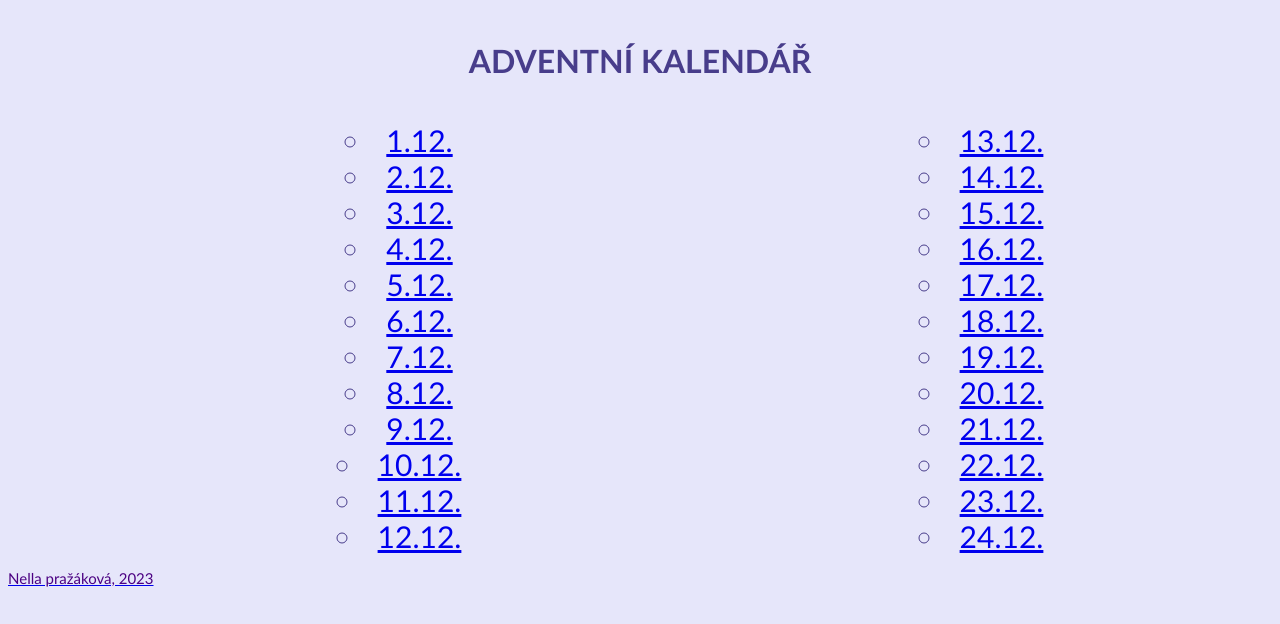
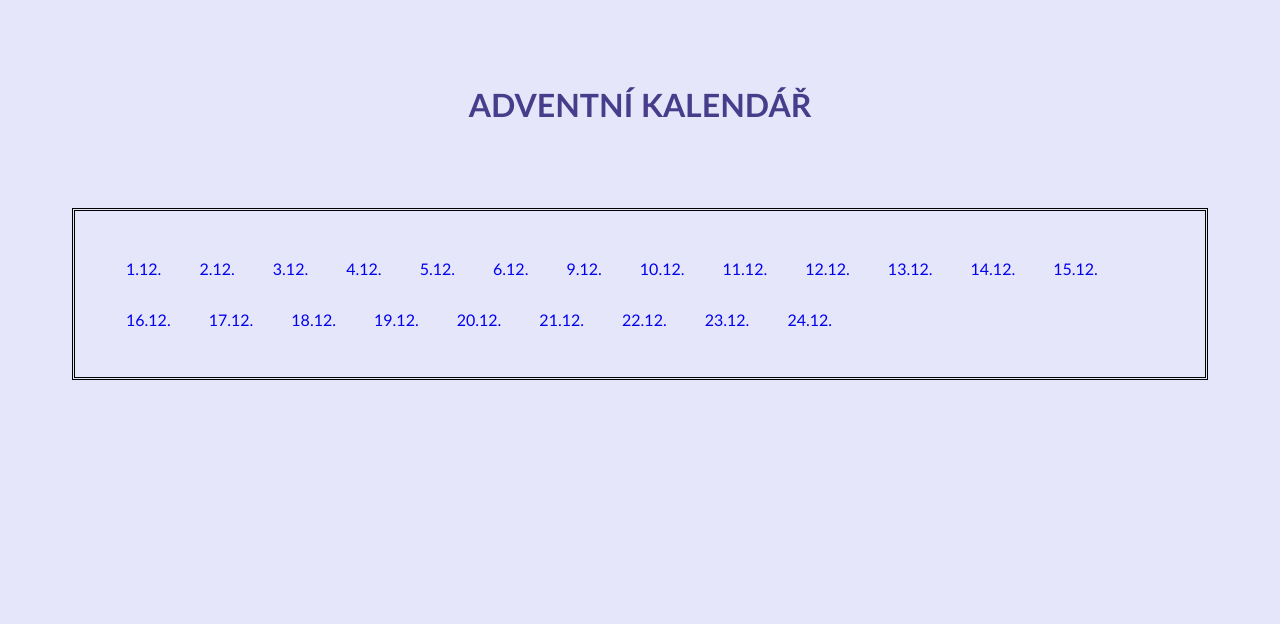
Before and after one commit to prazakovaa/advent, a plain HTML site: page index.html in a window 1280 px wide. Drawn offline with Linux system fonts and the light colour scheme.

Commit message:
oprava odkazu

```diff
--- a/css/style.css
+++ b/css/style.css
@@ -4,52 +4,61 @@ body{
 }
 #nazev{
     text-align: center;
+    padding-top: 2em;
     font-family: 'Gill Sans', 'Gill Sans MT', Calibri, 'Trebuchet MS', sans-serif;
     text-size-adjust: 50px;
     color: darkslateblue;
 }
 menu{
-    padding-left: 20px;
+    display: flex;
     font-family: 'Gill Sans', 'Gill Sans MT', Calibri, 'Trebuchet MS', sans-serif;
     font-size: 20px;
-    list-style-type: circle;
+    list-style-type: none;
+
 }
+
+menu a {
+    margin: 1em;
+    border: solid 1px darkslateblue;
+    padding: 7px;
+    text-decoration: none;
+}
+
 footer{
     font-family: 'Gill Sans', 'Gill Sans MT', Calibri, 'Trebuchet MS', sans-serif;
     font-size: 15px;
     color:indigo;
-    padding-right: 50px;
+    text-align: center;
+    padding-right: 2em;
 }
+
 .seznam{
+    font-family: 'Gill Sans', 'Gill Sans MT', Calibri, 'Trebuchet MS', sans-serif;
     display: flex;
-    column-gap: 20xp;
     text-align: center;
+    flex-wrap: wrap;
+    gap: 2em;
+    margin: 4em;
+    padding: 3em;
+    list-style-type: none;
+    border-style: double;
 }
-.aha{
-    padding-left: 100px;
-    list-style-type: circle;
-    width: 50%;
-    font-size: 30px;
-    color:darkslateblue;
-    font-family: 'Gill Sans', 'Gill Sans MT', Calibri, 'Trebuchet MS', sans-serif;
 
+.seznam a {
+    text-decoration: none;
+    padding: 3px;
 }
-.hah{
-    list-style: circle;
-    width: 50%;
-    font-size: 30px;
-    color: darkslateblue;
-    font-family: 'Gill Sans', 'Gill Sans MT', Calibri, 'Trebuchet MS', sans-serif;
-}
+
 h1{
     padding: 20px 50px;
     font-family: 'Gill Sans', 'Gill Sans MT', Calibri, 'Trebuchet MS', sans-serif;
     text-size-adjust: 40px;
     color: darkslateblue;
 }
+
 img{
-    height: 300px;
+    width: 25em;
     border-radius: 13px;
-    padding-left: 20px;
-
+    margin-left: 3em;
+    margin-top: 1em
 }
--- a/index.html
+++ b/index.html
@@ -10,42 +10,36 @@
     <header>
         <h1 id="nazev">ADVENTNÍ KALENDÁŘ</h1>
     </header>
+    <main>
     <nav>
         <div class="seznam">
-        <div class="aha">
-            <li><a href ="./1.html">1.12.</li>
-            <li><a href ="./2.html">2.12.</li>
-            <li><a href ="./3.html">3.12.</li>
-            <li><a href ="./4.html">4.12.</li>
-            <li><a href ="./5.html">5.12.</li>
-            <li><a href ="./6.html">6.12.</li>
-            <li><a href ="./7.html">7.12.</li>
-            <li><a href ="./8.html">8.12.</li>
-            <li><a href ="./9.html">9.12.</li>
-            <li><a href ="./10.html">10.12.</li>
-            <li><a href ="./11.html">11.12.</li>
-            <li><a href ="./12.html">12.12.</li>
+            <li><a href ="./1.html">1.12.</a></li>
+            <li><a href ="./2.html">2.12.</a></li>
+            <li><a href ="./3.html">3.12.</a></li>
+            <li><a href ="./4.html">4.12.</a></li>
+            <li><a href ="./5.html">5.12.</a></li>
+            <li><a href ="./6.html">6.12.</a></li>
+            <li><a href ="./9.html">9.12.</a></li>
+            <li><a href ="./10.html">10.12.</a></li>
+            <li><a href ="./11.html">11.12.</a></li>
+            <li><a href ="./12.html">12.12.</a></li>
+            <li><a href ="./13.html">13.12.</a></li>
+            <li><a href ="./14.html">14.12.</a></li>
+            <li><a href ="./15.html">15.12.</a></li>
+            <li><a href ="./16.html">16.12.</a></li>
+            <li><a href ="./17.html">17.12.</a></li>
+            <li><a href ="./18.html">18.12.</a></li>
+            <li><a href ="./19.html">19.12.</a></li>
+            <li><a href ="./20.html">20.12.</a></li>
+            <li><a href ="./21.html">21.12.</a></li>
+            <li><a href ="./22.html">22.12.</a></li>
+            <li><a href ="./23.html">23.12.</a></li>
+            <li><a href ="./24.html">24.12.</a></li>
         </div>
-        <div class="hah">
-            <li><a href ="./13.html">13.12.</li>
-            <li><a href ="./14.html">14.12.</li>
-            <li><a href ="./15.html">15.12.</li>
-            <li><a href ="./16.html">16.12.</li>
-            <li><a href ="./17.html">17.12.</li>
-            <li><a href ="./18.html">18.12.</li>
-            <li><a href ="./19.html">19.12.</li>
-            <li><a href ="./20.html">20.12.</li>
-            <li><a href ="./21.html">21.12.</li>
-            <li><a href ="./22.html">22.12.</li>
-            <li><a href ="./23.html">23.12.</li>
-            <li><a href ="./24.html">24.12.</li>
-        </div>
-    </div>
     </nav>
+</main>
     <footer>
-        <p>
-            Nella pražáková, 2023
-        </p>
+        <a href="#https://github.com/prazakovaa"></a>
     </footer>
 </body>
 </html>
```
